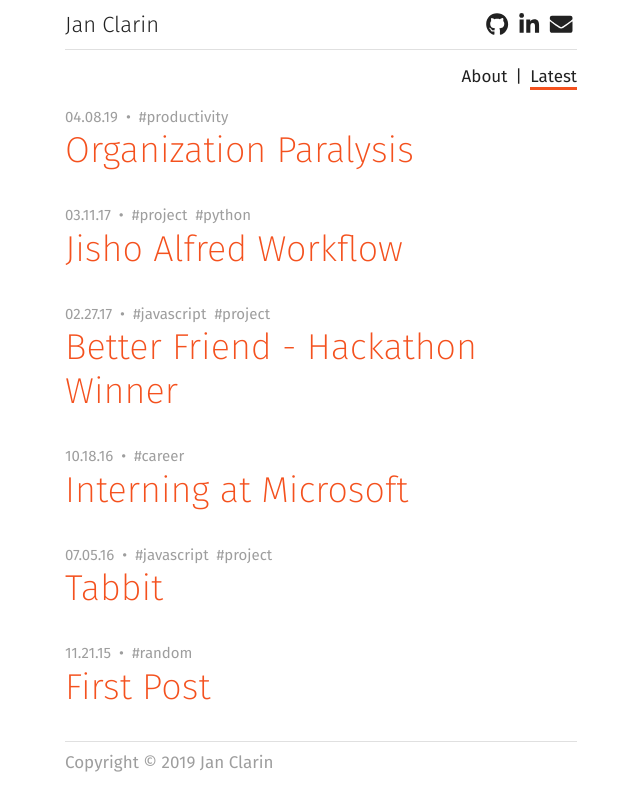
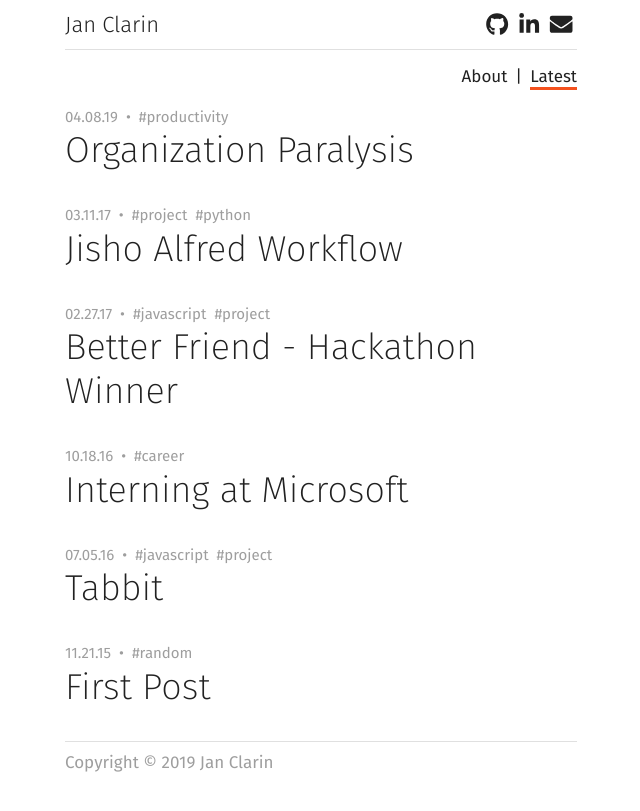
Before and after one commit to janclarin/janclarin.github.io, a Jekyll site: the page built from index.md, in a window 1280 px wide. Shown: the top 811 px of the page, without its empty margins (319-959 px from the left). Built offline with Jekyll 4.4.1, drawn with Linux system fonts in a browser that asks for light colours; nearby versions of some CDN libraries.

Commit message:
Change post title <a> color to text-color

```diff
--- a/_sass/partials/_typography.scss
+++ b/_sass/partials/_typography.scss
@@ -74,6 +74,20 @@ a {
 .post-title {
   font-size: $text-display;
   font-weight: $weight-extra-light;
+
+  a {
+    &:link {
+      color: $text-color;
+    }
+
+    &:visited {
+      color: $text-secondary-color;
+    }
+
+    &:hover {
+      color: $link-hover-color;
+    }
+  }
 }
 
 .post-meta {
```
